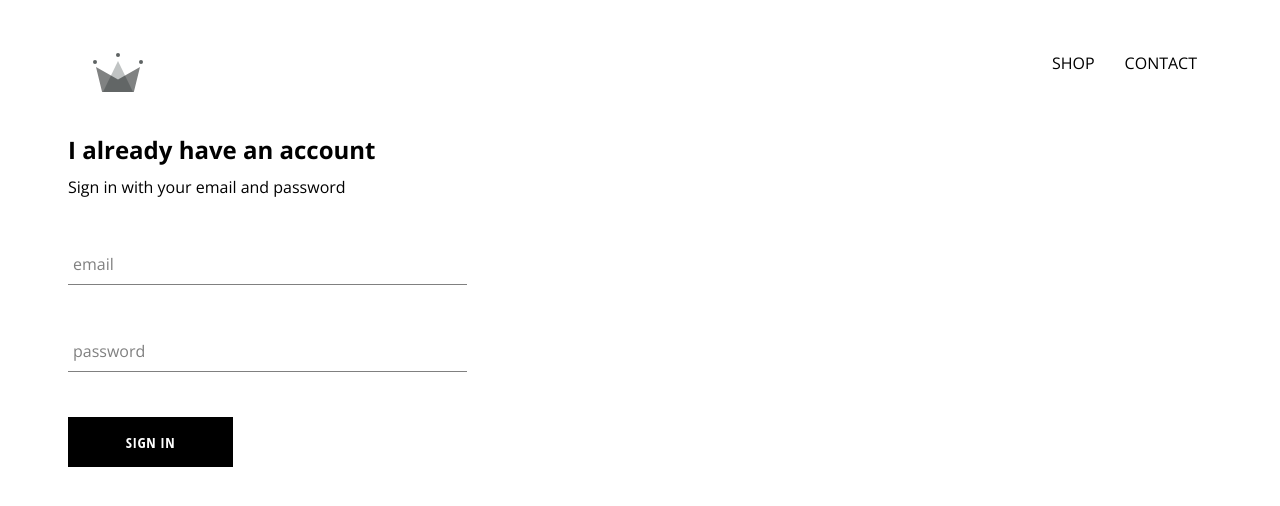
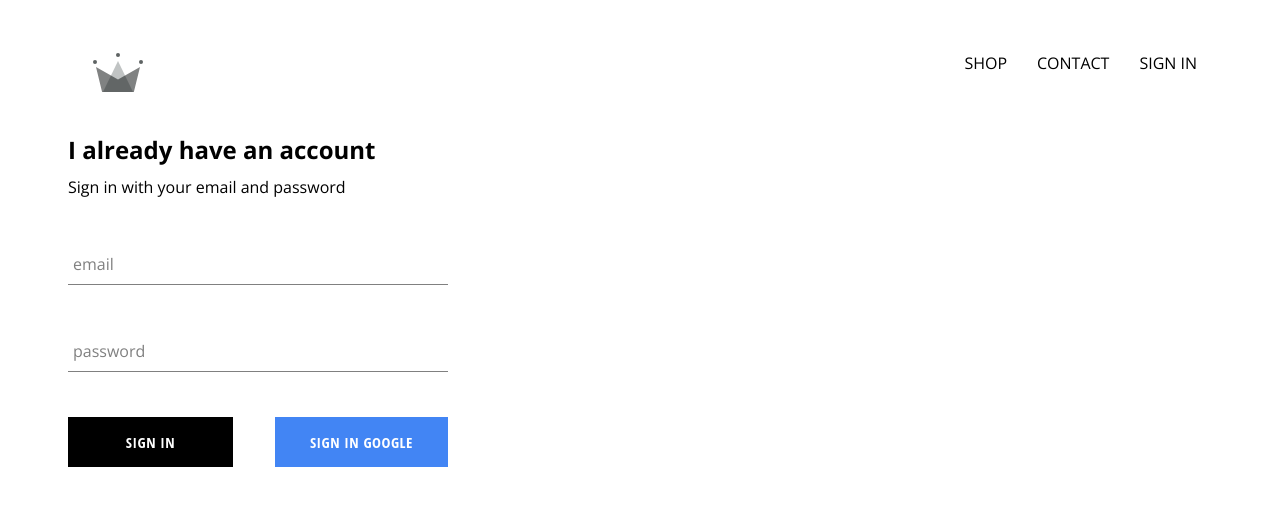
Before and after one commit to IgnatiusRitu/crw-clothing, a React (Vite) app: page /signin in a window 1280 px wide. Shown: the top 506 px of the page. Built offline with nearby package versions, Linux system fonts and the light colour scheme; no server answers.

Commit message:
Integrated firebase into application, created sign in page with sign in component and sign in with google.

```diff
--- a/package.json
+++ b/package.json
@@ -10,6 +10,7 @@
     "preview": "vite preview"
   },
   "dependencies": {
+    "firebase": "^10.8.1",
     "react": "^18.2.0",
     "react-dom": "^18.2.0",
     "react-router-dom": "^6.22.2",
--- a/src/App.css
+++ b/src/App.css
@@ -8,3 +8,6 @@ a{
   text-decoration: none;
   color: black;
 }
+*{
+  box-sizing: border-box;
+}
--- a/src/App.jsx
+++ b/src/App.jsx
@@ -1,15 +1,38 @@
+import { Component } from "react";
 import { Routes, Route } from "react-router-dom";
 import Header from "./components/header/header.component";
 import HomePage from "./pages/homepage/homepage.component";
 import ShopPage from "./pages/shop/shop.component";
 import SignInAndSignUpPage from "./pages/sign-in-and-sign-up/sign-in-and-sign-up.component";
+import { auth } from "./firebase/firebase.utils";
 
 import "./App.css";
 
-function App() {
+class App extends Component {
+  constructor() {
+    super();
+
+    this.state = {
+      currentUser: null,
+    };
+  }
+
+  unsubscribeFromAuth = null;
+  componentDidMount() {
+    this.unsubscribeFromAuth = auth.onAuthStateChanged((user) => {
+      this.setState({ currentUser: user });
+      console.log(user);
+    });
+  }
+
+  componentWillUnmount() {
+    this.unsubscribeFromAuth();
+  }
+
+  render() {
     return (
       <div>
-      <Header />
+        <Header currentUser={this.state.currentUser} />
         <Routes>
           <Route path="/" element={<HomePage />} />
           <Route path="/shop" element={<ShopPage />} />
@@ -18,5 +41,6 @@ function App() {
       </div>
     );
   }
+}
 
 export default App;
--- a/src/components/custom-button/custom-button.component.jsx
+++ b/src/components/custom-button/custom-button.component.jsx
@@ -1,8 +1,11 @@
 import "./custom-button.styles.scss";
 
-const CustomButton = ({ children, ...otherProps }) => {
+const CustomButton = ({ children, isGoogleSignIn, ...otherProps }) => {
   return (
-    <button className="custom-button" {...otherProps}>
+    <button
+      className={`${isGoogleSignIn ? "google-sign-in" : ""} custom-button`}
+      {...otherProps}
+    >
       {children}
     </button>
   );
--- a/src/components/custom-button/custom-button.styles.scss
+++ b/src/components/custom-button/custom-button.styles.scss
@@ -19,4 +19,14 @@
       color: black;
       border: 1px solid black;
     }
+
+    &.google-sign-in{
+      background-color: #4285f4;
+      color: white;
+
+      &:hover{
+        background-color: #357ae8;
+        border: none;
+      }
+    }
   }
--- a/src/components/header/header.component.jsx
+++ b/src/components/header/header.component.jsx
@@ -1,9 +1,10 @@
 import React from "react";
 import { Link } from "react-router-dom";
 import Logo from "../../assets/crown.svg?react";
+import { auth } from "../../firebase/firebase.utils";
 import "./header.styles.scss";
 
-const Header = () => (
+const Header = ({ currentUser }) => (
   <div className="header">
     <Link className="logo-container" to="/">
       <Logo className="logo" />
@@ -15,6 +16,15 @@ const Header = () => (
       <Link className="option" to="/shop">
         CONTACT
       </Link>
+      {currentUser ? (
+        <div className="option" onClick={() => auth.signOut()}>
+          SIGN OUT
+        </div>
+      ) : (
+        <Link className="option" to="/signin">
+          SIGN IN
+        </Link>
+      )}
     </div>
   </div>
 );
--- a/src/components/header/header.styles.scss
+++ b/src/components/header/header.styles.scss
@@ -20,6 +20,7 @@
 
       .option {
         padding: 10px 15px;
+        cursor: pointer;
       }
     }
   }
--- a/src/components/sign-in/sign-in.component.jsx
+++ b/src/components/sign-in/sign-in.component.jsx
@@ -1,6 +1,10 @@
 import { Component } from "react";
+
 import FormInput from "../form-input/form-input.component";
 import CustomButton from "../custom-button/custom-button.component";
+
+import { signInWithGoogle } from "../../firebase/firebase.utils";
+
 import "./sign-in.styles.scss";
 
 class SignIn extends Component {
@@ -45,7 +49,12 @@ class SignIn extends Component {
             required
           />
 
-          <CustomButton type="submit">Sign in</CustomButton>
+          <div className="buttons">
+            <CustomButton type="submit">Sign in</CustomButton>
+            <CustomButton onClick={signInWithGoogle} isGoogleSignIn>
+              Sign in Google
+            </CustomButton>
+          </div>
         </form>
       </div>
     );
--- a/src/components/sign-in/sign-in.styles.scss
+++ b/src/components/sign-in/sign-in.styles.scss
@@ -1,9 +1,13 @@
 .sign-in{
-    width: 30vw;
+    width: 380px;
     display: flex;
     flex-direction: column;
 
     .title{
         margin: 10px 0;
     }
+    .buttons{
+        display: flex;
+        justify-content: space-between;
+    }
 }
--- /dev/null
+++ b/src/firebase/firebase.utils.js
@@ -0,0 +1,28 @@
+import {initializeApp} from 'firebase/app'
+import { GoogleAuthProvider, getAuth, signInWithPopup } from 'firebase/auth'
+import {  getFirestore } from 'firebase/firestore'
+
+
+const config = {
+    apiKey: "AIzaSyCI5jiZ1h9DYwPzv9dXiPjGSBRTNu9EU48",
+    authDomain: "crwn-db-8ea68.firebaseapp.com",
+    projectId: "crwn-db-8ea68",
+    storageBucket: "crwn-db-8ea68.appspot.com",
+    messagingSenderId: "271539323855",
+    appId: "1:271539323855:web:9e7045fb624a18136588ba"
+  }
+
+  const app = initializeApp(config);
+  export const auth = getAuth(app);
+  const db = getFirestore(app);
+
+
+  const provider = new GoogleAuthProvider();
+
+  export const signInWithGoogle = async() =>{ await signInWithPopup(auth, provider).then(result=>{
+    const user = result.user;
+    console.log(user.email)
+  }).catch(error=>{
+    const errorMessage = error.message;
+    console.log(errorMessage)
+  })}
```
Also changed, not shown: 1 other file (tests, documents, lock files or other folders). Lines whose indentation alone changed are shown as unchanged.
